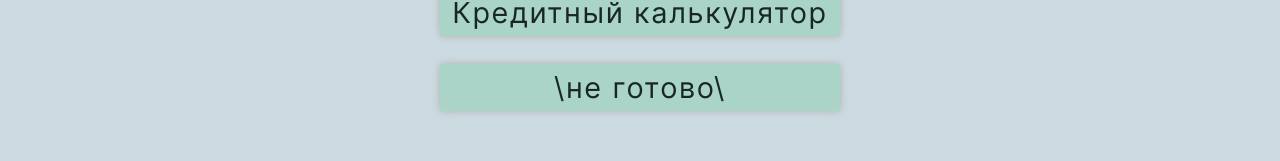
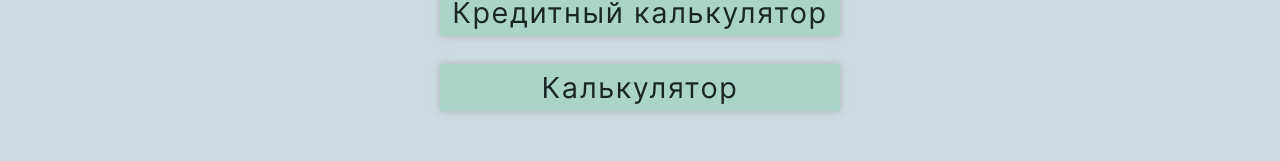
Before and after one commit to litvinovsl/trial-and-error-ts, a React (Create React App) app: page / in a window 1280 px wide. Shown: the part 341-502 px from the top of the page. Built offline with nearby package versions, Linux system fonts and the light colour scheme.

Commit message:
adjusted the bullets to the calculator

```diff
--- a/src/Components/App/App.tsx
+++ b/src/Components/App/App.tsx
@@ -6,6 +6,7 @@ import Footer from '../Footer/Footer';
 import Header from '../Header/Header';
 import CalculateForm from '../CalculateForm/CalculateForm';
 import Calculation from '../Calculation/Calculation';
+import AppCalculator from '../CALCULATOR/AppCalculator/AppCalculator';
 
 function App() {
 
@@ -16,7 +17,7 @@ function App() {
     numberOfMonths: 24,
     paymentDay: 15,
     percentages: 95,
-}
+  }
 
   return (
     <div>
@@ -35,6 +36,9 @@ function App() {
             numberOfMonths={data.numberOfMonths}
             interestPaid={data.percentages} />
         </Route>
+        <Route exact path='/calculator'>
+          <AppCalculator />
+        </Route>
       </Switch>
       <Footer />
 
--- /dev/null
+++ b/src/Components/CALCULATOR/AppCalculator/AppCalculator.tsx
@@ -0,0 +1,21 @@
+import React from 'react';
+import { Route, Switch } from 'react-router-dom';
+import Navigation from '../Navigation/Navigation';
+import './AppCalculator.css';
+
+function AppCalculator() {
+
+  return (
+    <div>
+      <Navigation />
+      <Switch>
+      </Switch>
+
+    </div>
+
+  );
+}
+
+
+
+export default AppCalculator;
--- a/src/Components/CALCULATOR/Navigation/Navigation.tsx
+++ b/src/Components/CALCULATOR/Navigation/Navigation.tsx
@@ -0,0 +1,11 @@
+import React from 'react';
+import './Navigation.css';
+
+function Navigation() {
+  return (
+    <div className="App">
+    </div>
+  );
+}
+
+export default Navigation;
--- a/src/Components/MainMenu/MainMenu.tsx
+++ b/src/Components/MainMenu/MainMenu.tsx
@@ -12,7 +12,7 @@ const MainMenu: FC =() => {
           <Link to='/credit-calculator' className='main-menu__link'>Кредитный калькулятор</Link>
           </div>
           <div className='main-menu__link-border'>
-          <Link to='/' className='main-menu__link'>\не готово\</Link>
+          <Link to='/calculator' className='main-menu__link'>Калькулятор</Link>
           </div>
           {/* <Link to='/' className='main-menu__link'>\не готово\</Link> */}
          </nav>
```
Also changed, not shown: src/Components/CALCULATOR/AppCalculator/AppCalculator.css (added).
